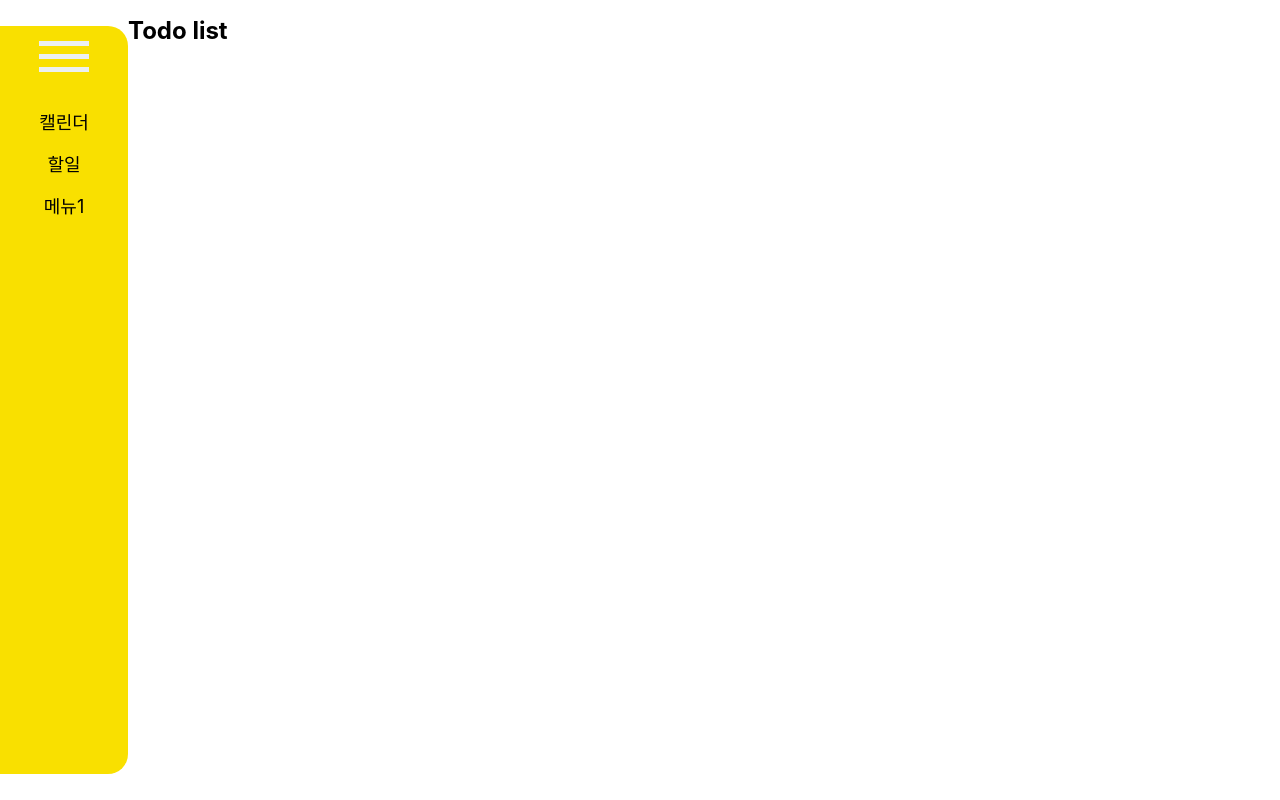
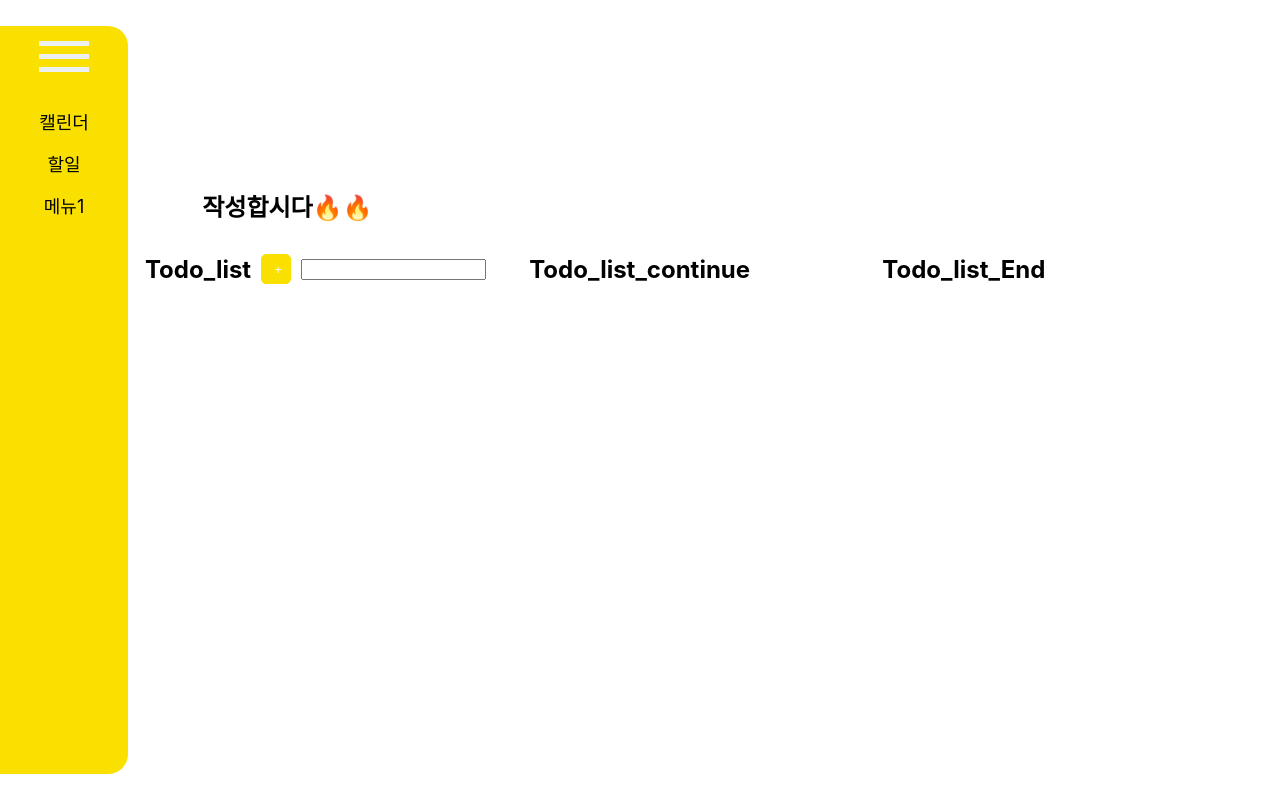
Before and after one commit to slbin-park/Schedule_manager, a React (Create React App) app: page /todolist in a window 1280 px wide. Built offline with nearby package versions, Linux system fonts and the light colour scheme.

Commit message:
Change layout

```diff
--- a/src/page/calendar/calendar.js
+++ b/src/page/calendar/calendar.js
@@ -10,9 +10,6 @@ const App = () => {
     const [modal_data, setmodal_data] = useState();
     const [getMoment, setMoment] = useState(moment());
     const today = getMoment;
-    useEffect(() => {
-        console.log(modal_data)
-    }, [modal_data])
     return (
         <div className="calendar">
             {modal ? <Modal setmodal={setmodal} modal_data={modal_data} setmodal_data={setmodal_data}  ></Modal> : ''}
@@ -20,7 +17,6 @@ const App = () => {
                 <button className='calendar_button' onClick={() => { setMoment(getMoment.clone().subtract(1, 'month')) }} >이전달</button>
                 <div className='calendar_head_text'>{today.format('YYYY 년 MM 월')}</div>
                 <button className='calendar_button' onClick={() => { setMoment(getMoment.clone().add(1, 'month')) }} >다음달</button>
-                <button onClick={() => setmodal(!modal)}>모달 온</button>
             </div>
             <div className='calendar_body'>
                 <div className='calendar_body_box'>
--- a/src/page/modal/assets/css/modal.scss
+++ b/src/page/modal/assets/css/modal.scss
@@ -13,8 +13,8 @@
     .modal_div{
         border-radius: 10px;
         background-color: white;
-        height: 70vh;
-        width: 60vw;
+        height: 90vh;
+        width: 70vw;
         display: flex;
         justify-content: center;
         flex-direction: column;
@@ -24,7 +24,7 @@
             align-items: center;
             justify-content: center;
             margin: 5px;
-            font-size: 3vh;
+            font-size: 2vh;
             height: 10%;
             width: 90%;
             border: 2px solid #f9e000;
@@ -109,13 +109,27 @@
             width: 90%;
             margin: 5px;
             height: 20%;
+            display: flex;
+            justify-content: center;
+            text-align: center;
+            align-items: center;
+            .modal_todolist{
+                display: flex;
+                align-items: center;
+                justify-content: center;
+                width: 20%;
+                height: 20%;
+                background-color: #f9e000;
+                box-shadow: 2px 2px 2px 2px gray;
+                border-radius: 5px;
+                margin : 2%;
+            }
         }
     }
 }
 
 .text_area{
     font-size: 15px;
-    margin: 10px;
     text-align: center;
     width: 80%;
     height: 20%;
--- a/src/page/modal/modal.js
+++ b/src/page/modal/modal.js
@@ -72,10 +72,14 @@ function Modal({ setmodal, modal_data, setmodal_data }) {
             <div >
                 <div className='modal_div'>
                     <div className='modal_title'>
-                        일정 추가하기
+                        <h1>
+                            일정 추가하기
+                        </h1>
                     </div>
                     <div className='modal_body'>
-                        일정
+                        <h2>제목</h2>
+                        <input type='text' className='text_area' value={text_data} onChange={(e) => settext_data(e.target.value)}></input>
+                        <h2>내용 </h2>
                         <input type='text' className='text_area' value={text_data} onChange={(e) => settext_data(e.target.value)}></input>
                         <div className='modal_body_time'>
                             <div className='modal_body_time_start'>
@@ -105,8 +109,8 @@ function Modal({ setmodal, modal_data, setmodal_data }) {
                     </div>
                     <div className='modal_footer'>
                         {
-                            modal_data.map((v) => {
-                                return <div onClick={() => console.log(v)}>{v.data}</div>
+                            modal_data.map((v, i) => {
+                                return <div key={i} className='modal_todolist' onClick={() => console.log(v)}>{v.data}</div>
                             }
                             )
                         }
--- a/src/page/todolist/assets/css/todolist.scss
+++ b/src/page/todolist/assets/css/todolist.scss
@@ -0,0 +1,72 @@
+.todolist{
+    padding: 2%;
+    width: 76%;
+    display: flex;
+    justify-content : flex-start;
+    flex-direction: column;
+    .todolist_title{
+        margin-left:5% ;
+        margin-top: 15%;
+        text-align: start;
+    }
+    .todolist_content{
+        display: flex;
+    }
+    .todolist_left{
+        width: 33.3%;
+        display: flex;
+        flex-direction: column;
+        align-items: center;
+        .todolist_title_box{
+            display: flex;
+            align-items: center;
+
+        }
+        .todolist_subbox{
+            display: flex;
+            height: 40px;
+
+            .sub_add_button{
+                height: 30px;
+                width: 30px;
+                cursor: pointer;
+                margin:5px;
+                margin-right: 10px;
+                margin-left: 10px;
+                color: whitesmoke;
+                background: #f9e000;
+                padding: .375rem .75rem;
+                border: 1px solid #f9e000;
+                border-radius: 5px;
+            }
+        }
+    }
+    .todolist_mid{
+        display: flex;
+        flex-direction: column;
+        align-items: center;
+        width: 33.33%;
+    }
+    .todolist_end{
+        display: flex;
+        flex-direction: column;
+        align-items: center;
+        width: 33.33%;
+    }
+    h1{
+
+    }
+}
+.add_button{
+    height: 30px;
+    width: 30px;
+    cursor: pointer;
+    margin:5px;
+    margin-right: 10px;
+    margin-left: 10px;
+    color: whitesmoke;
+    background: #f9e000;
+    padding: .375rem .75rem;
+    border: 1px solid #f9e000;
+    border-radius: 5px;
+}
--- a/src/page/todolist/todolist.js
+++ b/src/page/todolist/todolist.js
@@ -1,13 +1,70 @@
-import { useState } from 'react';
+import { useState, useEffect } from 'react';
+import './assets/css/todolist.scss'
 
 const Todolist = ({ match }) => {
+    const [data, set_data] = useState([])
+    const [text, set_text] = useState('')
+    const add_todo = () => {
+        if (text != '') {
+            set_data(prev => {
+                return [...prev
+                    , { item: text, state: 'left', index: data.length + 1 }]
+            })
+        }
+    }
+    useEffect(() => {
+        console.log(data)
+    }, [data])
 
     return (
-        <div >
+        <div className='todolist' >
+            <div className='todolist_title'>
+                <h1>
+                    작성합시다🔥🔥
+                </h1>
+            </div>
+            <div className='todolist_content'>
+                <div className='todolist_left'>
+                    <div className='todolist_title_box'>
+                        <h1>
+                            Todo_list
+                </h1>
+                        <button onClick={() => add_todo()} className='add_button'>
+                            +
+                </button>
+                        <input value={text} onChange={(e) => set_text(e.target.value)}></input>
+                    </div>
+                    {
+                        data != undefined ? data.map((v, i) => {
+                            return (
+                                <div key={i} className='todolist_subbox'>
+                                    <h2>{v.item}</h2>
+                                    <button className='sub_add_button'>+</button>
+                                </div>
+                            )
+                        }) : ''
+                    }
+                </div>
+                <Todolist_mid />
+                <div className='todolist_end'>
+                    <h1>
+                        Todo_list_End
+                </h1>
+                </div>
+            </div>
+        </div >
+    );
+}
+
+const Todolist_mid = () => {
+
+    return (
+        <div className='todolist_mid'>
             <h1>
-                Todo list
+                Todo_list_continue
             </h1>
         </div>
     );
+
 }
 export default Todolist;
```
